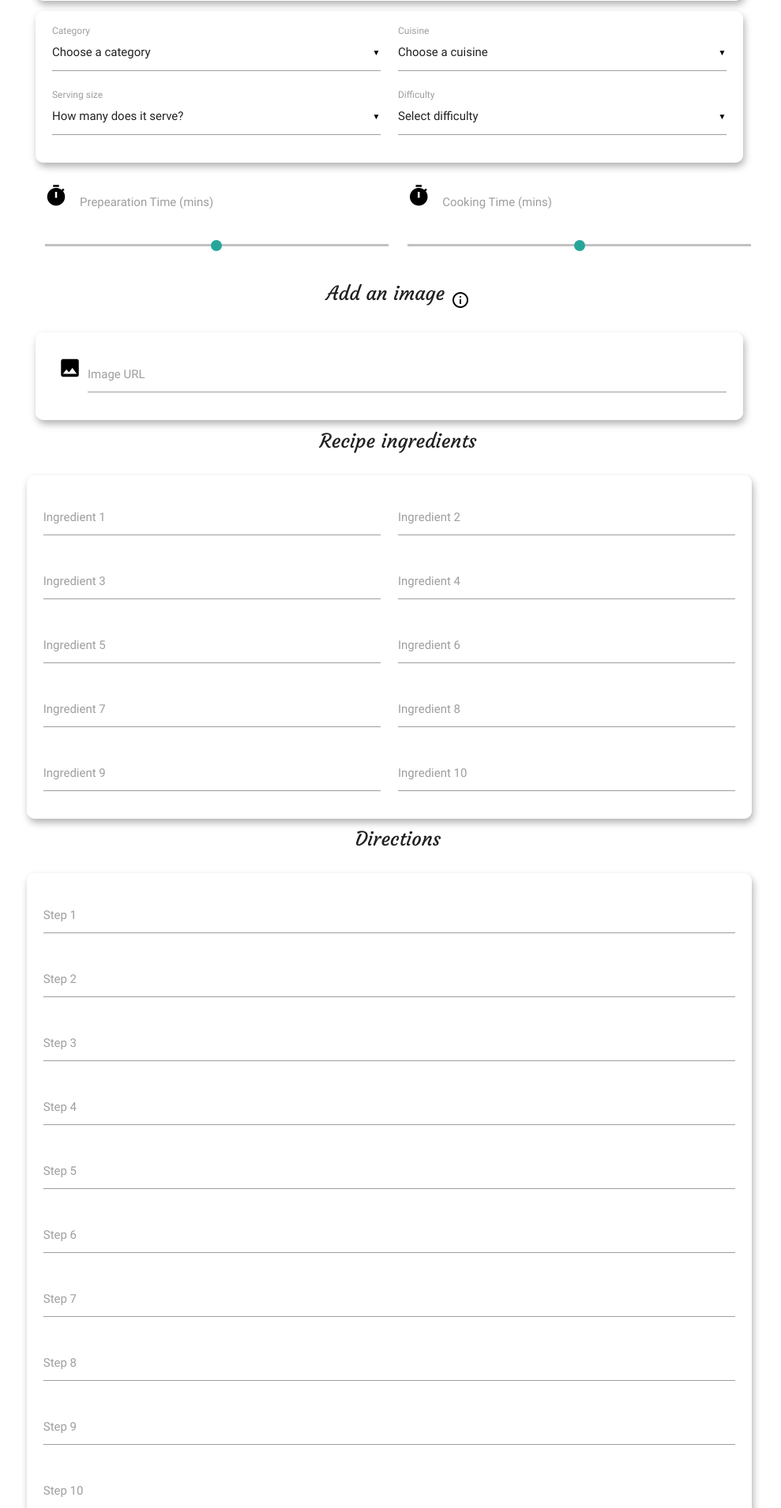
After one commit to Jorden-V/Recipe_World_3rd_Project, a Flask app: template templates/editrecipe.html in a window 1280 px wide. The commit adds this page. Shown: the part 983-2893 px from the top of the page at 79% size, without its empty margins (136-1125 px from the left). Run offline with Flask 2, Linux system fonts and the light colour scheme; the template is opened without the code that fills it, so the values that code supplies are empty; some libraries are stand-ins or nearby versions.

Commit message:
Added 'update' and 'delete' buttons to 'detailed recipe' page. Implimented modal for 'delete' button to include a confirmation page before deletion. started to wire up edit button first to link through to a new page which replicates the 'add recipe' but identifies recipe id. Next i will set this page up to have the information related to that recipe pre-populated for users editing needs

```diff
--- a/app.py
+++ b/app.py
@@ -43,6 +43,12 @@ def recipes(item_id):
     return render_template('recipes.html', recipes = the_recipe)
 
 
+@app.route('/edit_recipe/<recipes_id>')
+def edit_recipe(recipes_id):
+    the_recipe = mongo.db.recipes.find_one({"_id": ObjectId(recipes_id)})
+    recipe_detail = mongo.db.recipes.find()
+    return render_template('editrecipe.html', recipes=the_recipe, detail=recipe_detail)
+
 if __name__ == '__main__':
     app.run(host=os.environ.get('IP'),
             port=int(os.environ.get('PORT')),
--- /dev/null
+++ b/templates/editrecipe.html
@@ -0,0 +1,283 @@
+{% extends 'base.html' %} {% block content %}
+<div id="index-banner" class="parallax-container">
+    <div class="section no-pad-bot">
+        <div class="container">
+            <br><br>
+            <div class="intro-headings">
+                <h1 class="header center">Edit this recipe</h1>
+            </div>
+            <br><br>
+
+        </div>
+    </div>
+    <div class="parallax"><img src="{{url_for('static', filename='images/main-banner-2.jpg')}}" alt="image of ingredients" style="transform: translate3d(-50%, 251.736px, 0px); opacity: 1;"></div>
+</div>
+
+<section class="container">
+
+    <div class="row title-header">
+        <h5> Category or Cuisine missing from the drop down below?</h5>
+        <p> Just add the category or cuisine name below</p>
+    </div>
+    <!--   New Category   -->
+    <div class="row intro-headings">
+        <div class="col s12 m6">
+            <form action="{{ url_for('add_new_category') }}" method="POST" class="col s12">
+                <div class="row">
+                    <div class="input-field col s12">
+                        <i class="material-icons prefix">poll</i>
+                        <input id="category_name" name="category_name" type="text" class="validate">
+                        <span class="helper-text" data-error="Try again" data-success="Done"></span>
+                        <label for="category">Type New Category Here</label>
+                    </div>
+                </div>
+                <button class="btn waves-effect waves-light" type="submit">Submit
+                    <i class="material-icons right">playlist_add</i>
+                </button>
+            </form>
+        </div>
+
+
+
+        <!--   New Cuisine   -->
+
+        <div class="col s12 m6">
+            <form action="{{ url_for('add_new_cuisine') }}" method="POST" class="col s12">
+                <div class="row">
+                    <div class="input-field col s12">
+                        <i class="material-icons prefix">poll</i>
+                        <input id="cuisine_type" name="cuisine_type" type="text" class="validate">
+                        <span class="helper-text" data-error="Try again" data-success="Done"></span>
+                        <label for="category">Type New Cuisine Here</label>
+
+                    </div>
+                </div>
+                <button class="btn waves-effect waves-light" type="submit">Submit
+                    <i class="material-icons right">playlist_add</i>
+                </button>
+            </form>
+        </div>
+    </div>
+    </div>
+
+    <div class="row title-header">
+        <h5> Recipe info </h5>
+    </div>
+
+    <div>
+        <form action="{{ url_for('insert_recipe') }}" method="POST">
+
+            <div class="row intro-headings">
+                <div class="input-field col s12">
+                    <i class="material-icons prefix">image</i>
+                    <input id="recipe_name" name="recipe_name" type="text" class="validate">
+                    <label for="icon_prefix">Recipe name</label>
+                </div>
+                <div class="input-field col s12">
+                    <i class="material-icons prefix">image</i>
+                    <input id="description" name="description" type="text" class="validate">
+                    <label for="icon_prefix">Description</label>
+                </div>
+            </div>
+
+            <div class="row intro-headings">
+                <div class="input-field col s12 m6">
+                    <select id="category_name" name="category_name">
+              <option value="" disabled selected>Choose a category</option>
+              {% for item in categories %}
+              <option value="{{ item.category_name }}">{{ item.category_name }}</option>
+              {% endfor %}
+            </select>
+                    <label>Category</label>
+                </div>
+                <div class="input-field col s12 m6">
+                    <select id="cuisine_type" name="cuisine_type">
+              <option value="" disabled selected>Choose a cuisine</option>
+              {% for item in cuisine %}
+              <option value="{{ item.cuisine_type }}">{{ item.cuisine_type }}</option>
+              {% endfor %}
+            </select>
+                    <label>Cuisine</label>
+                </div>
+                <div class="input-field col s12 m6">
+                    <select id="serving_size" name="serving_size">
+              <option value="" disabled selected>How many does it serve?</option>
+              {% for item in serving_size %}
+              <option value="{{ item.serving_size }}">{{ item.serving_size }}</option>
+              {% endfor %}
+            </select>
+                    <label>Serving size</label>
+                </div>
+                <div class="input-field col s12 m6">
+                    <select id="difficulty" name="difficulty">
+                        <option value="" disabled selected>Select difficulty</option>
+                         {% for item in difficulty %}
+                         <option value="{{ item.difficulty_level }}">{{ item.difficulty_level }}</option>
+              {% endfor %}
+            </select>
+                    <label> Difficulty </label>
+                </div>
+            </div>
+
+            <div class="row">
+                <div class="input-field col s12 m6 l6">
+                    <i class="material-icons prefix">timer</i><br><br>
+                    <p class="range-field">
+                        <input type="range" id="prep_time" name="prep_time" min="0" max="120" />
+                    </p>
+                    <label for="prep_time">Prepearation Time (mins)</label>
+                </div>
+                <div class="input-field col s12 m6 l6">
+                    <i class="material-icons prefix">timer</i><br><br>
+                    <p class="range-field">
+                        <input type="range" id="cook_time" name="cook_time" min="0" max="600" />
+                    </p>
+                    <label for="cook_time">Cooking Time (mins)</label>
+                </div>
+            </div>
+
+            <div class="row title-header">
+                <h5> Add an image <a class="modal-trigger" href="#modal1"><i class="material-icons prefix hvr-grow">info_outline</i></a> </h5>
+            </div>
+
+            <div id="modal1" class="modal">
+                <div class="modal-content">
+                    <h4>How to add an image?</h4>
+                    <p>1) Find an image online that matches your recipe. </p>
+                    <p>2) Right click the image.</p>
+                    <p>3) Select "Copy Image Address".</p>
+                    <p>4) Past image address into the field below.</p>
+                </div>
+                <div class="modal-footer">
+                    <a href="#!" class="modal-action modal-close waves-effect waves-green btn-flat">Got it!</a>
+                </div>
+            </div>
+
+            <div class="row intro-headings">
+                <div class="input-field col s12">
+                    <i class="material-icons prefix">image</i>
+                    <input id="image" name="image" type="text" class="validate">
+                    <label for="icon_prefix">Image URL</label>
+                </div>
+            </div>
+
+            <div class="row title-header">
+                <h5> Recipe ingredients </h5>
+            </div>
+
+            <div class="row">
+                <div class="row intro-headings">
+                    <div class="input-field col s6">
+                        <input id="ingredients_1" name="ingredients_1" type="text" class="validate">
+                        <label for="name">Ingredient 1</label>
+                    </div>
+                    <div class="input-field col s6">
+                        <input id="ingredients_2" name="ingredients_2" type="text" class="validate">
+                        <label for="name">Ingredient 2</label>
+                    </div>
+                    <div class="input-field col s6">
+                        <input id="ingredients_3" name="ingredients_3" type="text" class="validate">
+                        <label for="name">Ingredient 3</label>
+                    </div>
+                    <div class="input-field col s6">
+                        <input id="ingredients_4" name="ingredients_4" type="text" class="validate">
+                        <label for="name">Ingredient 4</label>
+                    </div>
+                    <div class="input-field col s6">
+                        <input id="ingredients_5" name="ingredients_5" type="text" class="validate">
+                        <label for="name">Ingredient 5</label>
+                    </div>
+                    <div class="input-field col s6">
+                        <input id="ingredients_6" name="ingredients_6" type="text" class="validate">
+                        <label for="name">Ingredient 6</label>
+                    </div>
+                    <div class="input-field col s6">
+                        <input id="ingredients_7" name="ingredients_7" type="text" class="validate">
+                        <label for="name">Ingredient 7</label>
+                    </div>
+                    <div class="input-field col s6">
+                        <input id="ingredients_8" name="ingredients_8" type="text" class="validate">
+                        <label for="name">Ingredient 8</label>
+                    </div>
+                    <div class="input-field col s6">
+                        <input id="ingredients_9" name="ingredients_9" type="text" class="validate">
+                        <label for="name">Ingredient 9</label>
+                    </div>
+                    <div class="input-field col s6">
+                        <input id="ingredients_10" name="ingredients_10" type="text" class="validate">
+                        <label for="name">Ingredient 10</label>
+                    </div>
+                </div>
+
+                <div class="row title-header">
+                    <h5> Directions </h5>
+                </div>
+
+                <div class="row intro-headings">
+                    <div class="input-field col s12">
+                        <input id="method_1" name="method_1" type="text" class="validate">
+                        <label for="name">Step 1</label>
+                    </div>
+                    <div class="input-field col s12">
+                        <input id="method_2" name="method_2" type="text" class="validate">
+                        <label for="name">Step 2</label>
+                    </div>
+                    <div class="input-field col s12">
+                        <input id="method_3" name="method_3" type="text" class="validate">
+                        <label for="name">Step 3</label>
+                    </div>
+                    <div class="input-field col s12">
+                        <input id="method_4" name="method_4" type="text" class="validate">
+                        <label for="name">Step 4</label>
+                    </div>
+                    <div class="input-field col s12">
+                        <input id="method_5" name="method_5" type="text" class="validate">
+                        <label for="name">Step 5</label>
+                    </div>
+                    <div class="input-field col s12">
+                        <input id="method_6" name="method_6" type="text" class="validate">
+                        <label for="name">Step 6</label>
+                    </div>
+                    <div class="input-field col s12">
+                        <input id="method_7" name="method_7" type="text" class="validate">
+                        <label for="name">Step 7</label>
+                    </div>
+                    <div class="input-field col s12">
+                        <input id="method_8" name="method_8" type="text" class="validate">
+                        <label for="name">Step 8</label>
+                    </div>
+                    <div class="input-field col s12">
+                        <input id="method_9" name="method_9" type="text" class="validate">
+                        <label for="name">Step 9</label>
+                    </div>
+                    <div class="input-field col s12">
+                        <input id="method_10" name="method_10" type="text" class="validate">
+                        <label for="name">Step 10</label>
+                    </div>
+                </div>
+
+                <div class="row">
+                    <div class="input-field col s12 m6 l6">
+                        <i class="material-icons prefix">today</i>
+                        <input id="data_added" name="date_added" type="text" class="datepicker">
+                        <label for="date_added">Date Added (today)</label>
+                    </div>
+                    <div class="input-field col s12 m6 l6">
+                        <i class="material-icons prefix">account_circle</i>
+                        <input id="author_name" name="author_name" type="text" class="validate">
+                        <label for="name">Added By</label>
+                    </div>
+                </div>
+
+                <button class="btn waves-effect waves-light" type="submit" name="action">Submit recipe!
+              <i class="material-icons right">playlist_add</i>
+            </button>
+
+
+            </div>
+        </form>
+    </div>
+
+</section>
+
+{% endblock %}
```
Also changed, not shown: templates/recipes.html (+21 -15 lines), templates/editrecipie.html (deleted).
